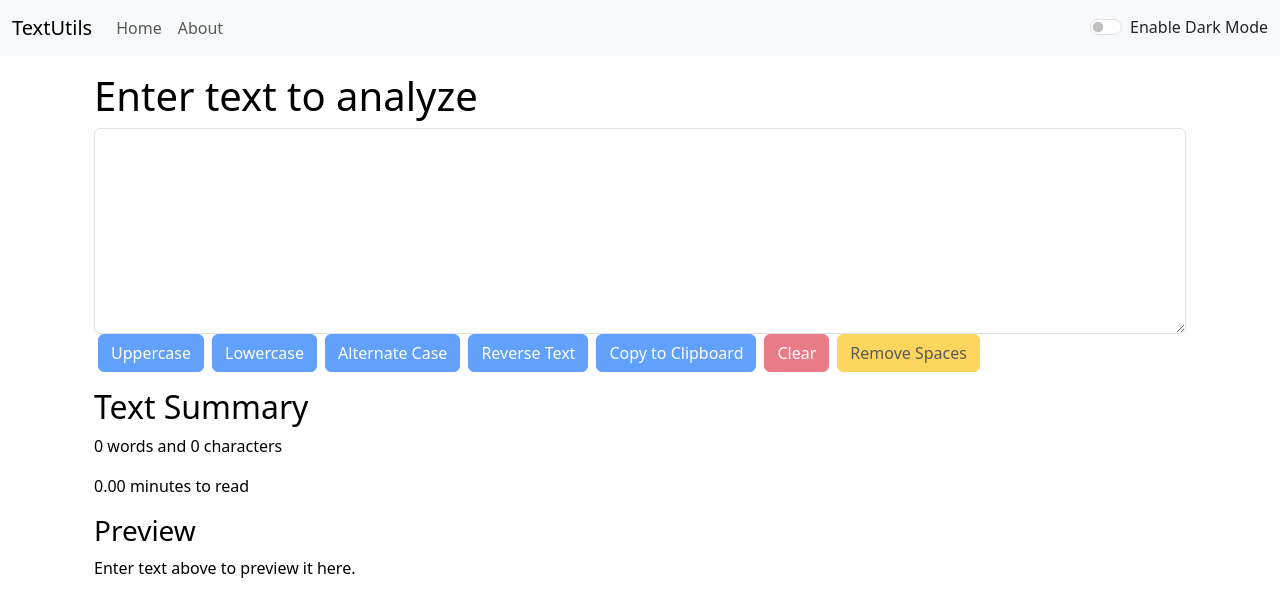
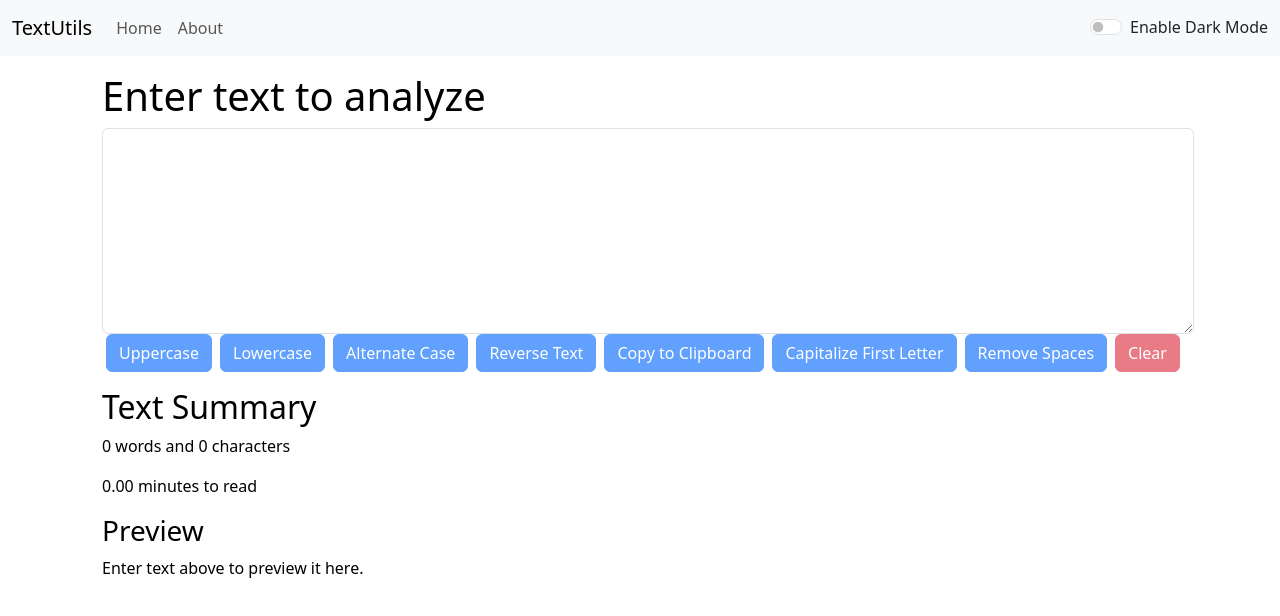
Before and after one commit to rishikmishra7/Learner-s, a React (Create React App) app: page / in a window 1280 px wide. Shown: the top 616 px of the page. Built offline with nearby package versions, Linux system fonts and the light colour scheme.

Commit message:
add more functions

```diff
--- a/src/components/TextForm.js
+++ b/src/components/TextForm.js
@@ -49,6 +49,15 @@ export default function TextForm(props) {
     props.showAlert('Text reversed', 'success');
   };
 
+  // Capitalize First Letter of Each Word
+  const handleCapitalizeFirstLetter = () => {
+    const newText = text.split(' ').map(word => {
+      return word.charAt(0).toUpperCase() + word.slice(1).toLowerCase();
+    }).join(' ');
+    setText(newText);
+    props.showAlert('First letter of each word capitalized', 'success');
+  };
+
   // Handle Textarea Change
   const handleOnChange = (event) => {
     setText(event.target.value);
@@ -61,7 +70,7 @@ export default function TextForm(props) {
   };
 
   return (
-    <div className="container" style={{ color: props.mode === 'dark' ? 'white' : 'black' }}>
+    <div className="container mx-2" style={{ color: props.mode === 'dark' ? 'white' : 'black' }}>
       <h1>{props.heading}</h1>
       <textarea
         className="form-control"
@@ -75,8 +84,9 @@ export default function TextForm(props) {
       <button className="btn btn-primary mx-1" onClick={handleAlternateCase} disabled={!text}>Alternate Case</button>
       <button className="btn btn-primary mx-1" onClick={handleReverseText} disabled={!text}>Reverse Text</button>
       <button className="btn btn-primary mx-1" onClick={handleCopyToClipboard} disabled={!text}>Copy to Clipboard</button>
+      <button className="btn btn-primary mx-1" onClick={handleCapitalizeFirstLetter} disabled={!text}>Capitalize First Letter</button>
+      <button className="btn btn-primary mx-1" onClick={handleRemoveSpaces} disabled={!text}>Remove Spaces</button>
       <button className="btn btn-danger mx-1" onClick={handleClearText} disabled={!text}>Clear</button>
-      <button className="btn btn-warning mx-1" onClick={handleRemoveSpaces} disabled={!text}>Remove Spaces</button>
       <div className="my-3">
         <h2>Text Summary</h2>
         <p>{text.split(/\s+/).filter((word) => word.length !== 0).length} words and {text.length} characters</p>
```
